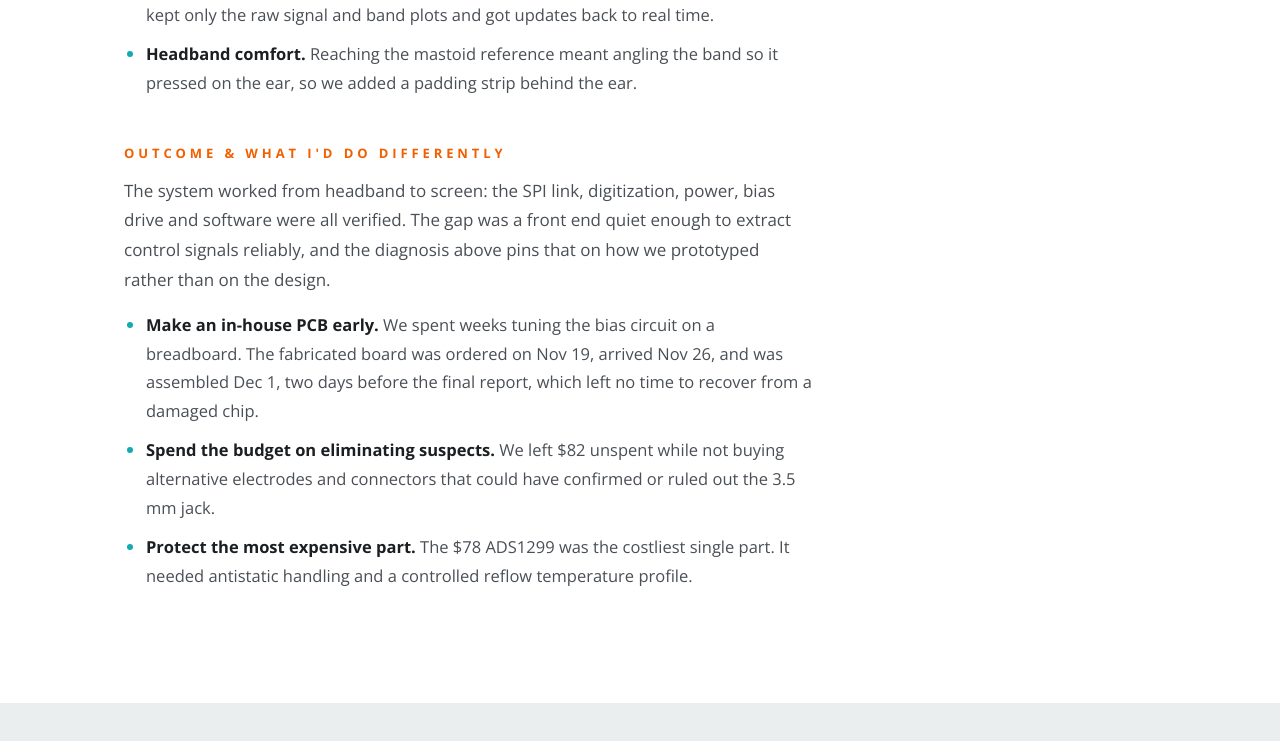
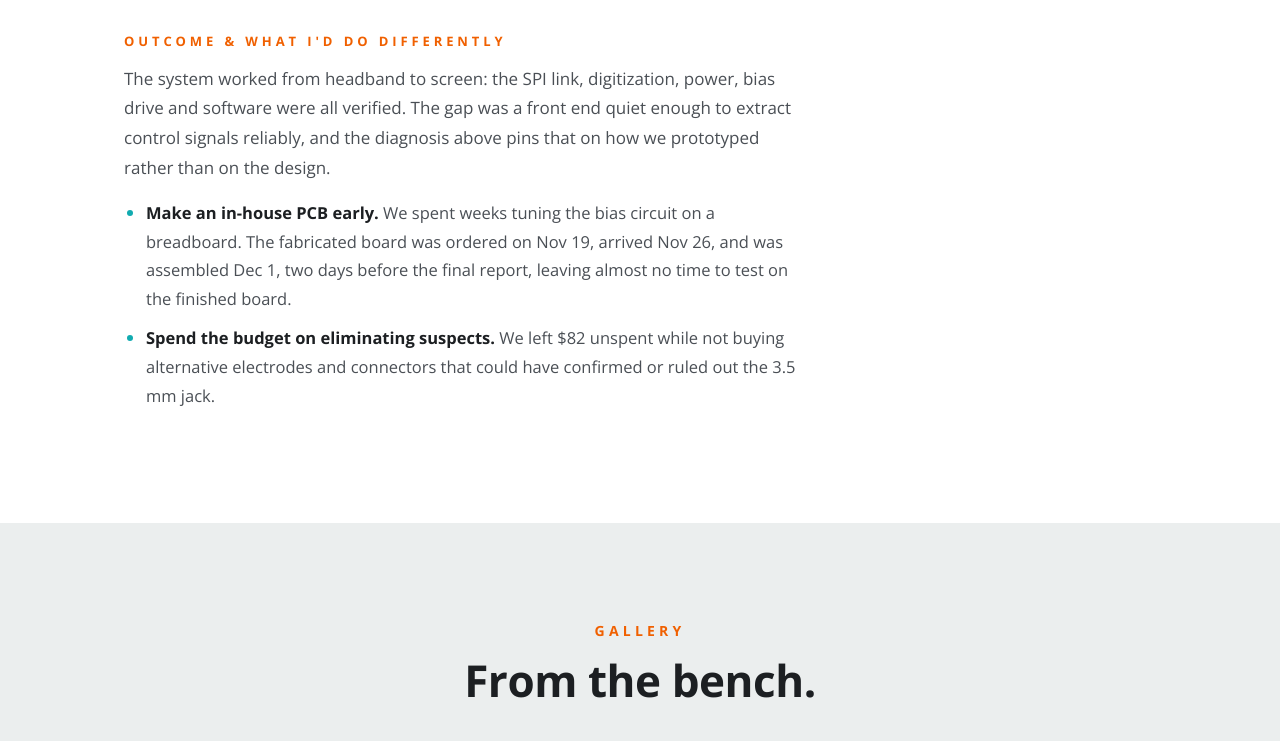
Before and after one commit to kklugewicz/kklugewicz.github.io, a plain HTML site: page projects/eeg-headband.html in a window 1280 px wide. Shown: the part 8182-8923 px from the top of the page. Drawn offline with nearby package versions, Linux system fonts and the light colour scheme.

Commit message:
Remove final PCB bring-up result from EEG page
Co-Authored-By: Claude Opus 5.5 <noreply@anthropic.com>

```diff
--- a/projects/eeg-headband.html
+++ b/projects/eeg-headband.html
@@ -135,7 +135,6 @@
               <tr><td>Bias drive</td><td>Electrodes in conductive gel, spectrum with bias off vs. on</td><td>Low-frequency peak ≈3,800 → ≈370 after 30 s (~10×), and flat at 60 s</td><td><span class="pill pass">Pass</span></td></tr>
               <tr><td>Brain-state label (bench)</td><td>Signal generator tones inside the alpha and beta bands</td><td>Correct dominant band reported</td><td><span class="pill pass">Pass</span></td></tr>
               <tr><td>Brain-state label (human)</td><td>Eyes closed and relaxed vs. eyes open and focused, 8–45 Hz band-pass</td><td>Score moved the right way (lower when relaxed, higher when focused) but wasn't reproducible enough to control a game</td><td><span class="pill partial">Partial</span></td></tr>
-              <tr><td>Final PCB bring-up</td><td>Reflow assembly, then continuity and power checks</td><td>Rails and connections verified, but the ADS1299 was dead, likely from heat or static during assembly</td><td><span class="pill fail">Fail</span></td></tr>
             </tbody>
           </table>
         </div>
@@ -179,9 +178,8 @@
         all verified. The gap was a front end quiet enough to extract control signals reliably, and the diagnosis above
         pins that on how we prototyped rather than on the design.</p>
         <ul>
-          <li><strong>Make an in-house PCB early.</strong> We spent weeks tuning the bias circuit on a breadboard. The fabricated board was ordered on Nov 19, arrived Nov 26, and was assembled Dec 1, two days before the final report, which left no time to recover from a damaged chip.</li>
+          <li><strong>Make an in-house PCB early.</strong> We spent weeks tuning the bias circuit on a breadboard. The fabricated board was ordered on Nov 19, arrived Nov 26, and was assembled Dec 1, two days before the final report, leaving almost no time to test on the finished board.</li>
           <li><strong>Spend the budget on eliminating suspects.</strong> We left $82 unspent while not buying alternative electrodes and connectors that could have confirmed or ruled out the 3.5 mm jack.</li>
-          <li><strong>Protect the most expensive part.</strong> The $78 ADS1299 was the costliest single part. It needed antistatic handling and a controlled reflow temperature profile.</li>
         </ul>
       </article>
 
```
